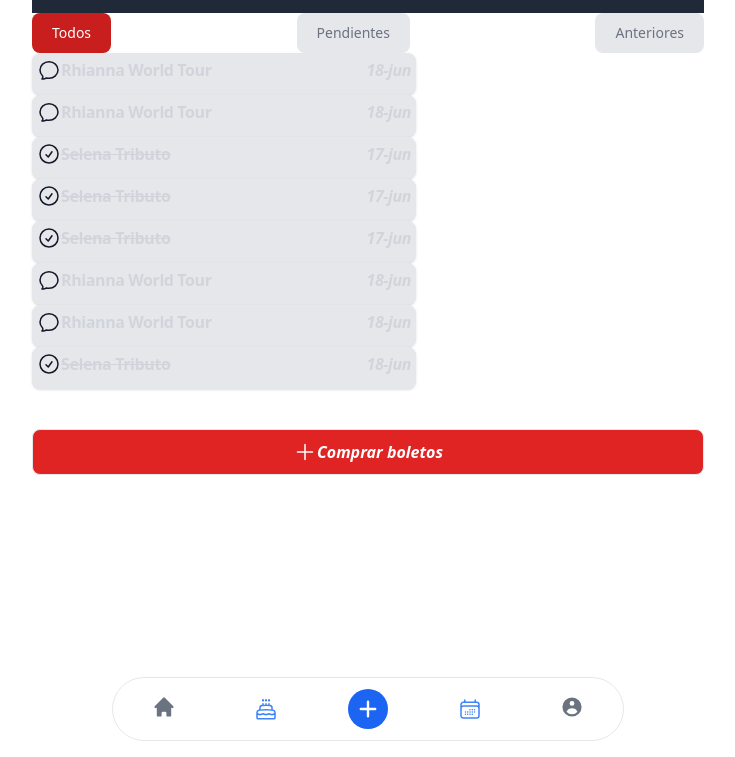
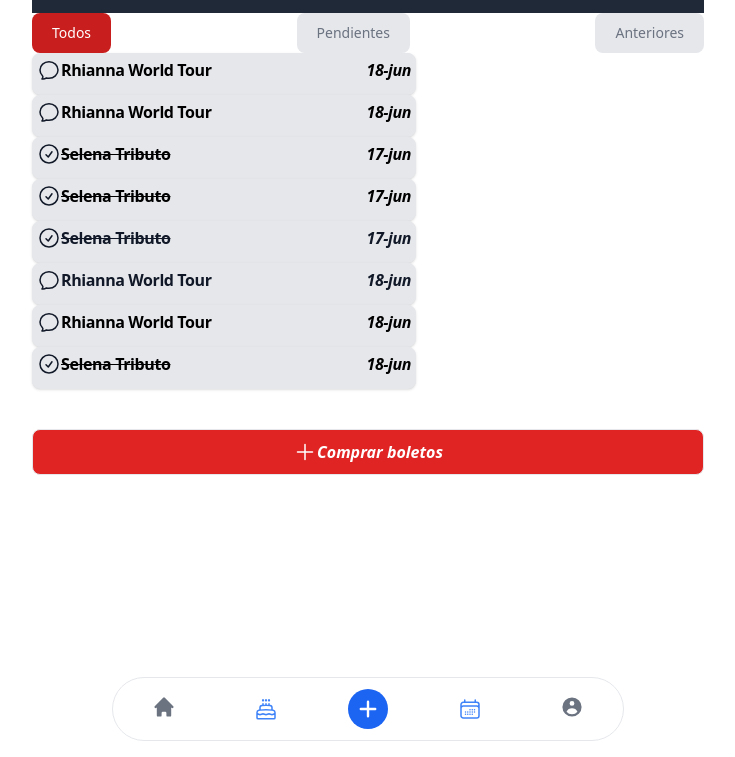
Before and after one commit to lalorodriguezz/Evento, a website built with Vite: page tickets.html in a window 1280 px wide. Shown: the part 43-800 px from the top of the page, without its empty margins (272-1007 px from the left). Built offline with nearby package versions, Linux system fonts and the light colour scheme.

Commit message:
actualizando

```diff
--- a/perfil.html
+++ b/perfil.html
@@ -7,6 +7,9 @@
     <title>Mi perfil</title>
 </head>
 <body>
+    <div id="header"></div>
+
+
     <main>
     <div class="relative">
          <img src="./src/images/img1.jpg" alt="img1.jpg" />
--- a/tickets.html
+++ b/tickets.html
@@ -58,11 +58,11 @@
                       </svg>
 
                    </div>
-                   <span class="text-gray-300">
+                   <span class="text-black">
                     Rhianna World Tour
                   </span>
                   <div class="flex justify-right float-right italic font-bold text-md">
-                    <span class="text-gray-300">
+                    <span class="text-black">
                         18-jun
                       </span>
                    </div>
@@ -78,11 +78,11 @@
                       </svg>
 
                    </div>
-                   <span class="text-gray-300">
+                   <span class="text-black">
                     Rhianna World Tour
                   </span>
                   <div class="flex justify-right float-right italic font-bold text-md">
-                    <span class="text-gray-300">
+                    <span class="text-black">
                         18-jun
                       </span>
                    </div>
@@ -97,11 +97,11 @@
                         <path stroke-linecap="round" stroke-linejoin="round" d="M9 12.75L11.25 15 15 9.75M21 12a9 9 0 11-18 0 9 9 0 0118 0z" />
                       </svg>
                    </div>
-                   <span class="text-gray-300">
+                   <span class="text-black">
                     <del>Selena Tributo</del>
                   </span>
                   <div class="flex justify-right float-right italic font-bold text-md">
-                    <span class="text-gray-300">
+                    <span class="text-black">
                         17-jun
                       </span>
                    </div>
@@ -116,11 +116,11 @@
                         <path stroke-linecap="round" stroke-linejoin="round" d="M9 12.75L11.25 15 15 9.75M21 12a9 9 0 11-18 0 9 9 0 0118 0z" />
                       </svg>
                    </div>
-                   <span class="text-gray-300">
+                   <span class="text-black">
                     <del>Selena Tributo</del>
                   </span>
                   <div class="flex justify-right float-right italic font-bold text-md">
-                    <span class="text-gray-300">
+                    <span class="text-black">
                         17-jun
                       </span>
                    </div>
@@ -135,11 +135,11 @@
                         <path stroke-linecap="round" stroke-linejoin="round" d="M9 12.75L11.25 15 15 9.75M21 12a9 9 0 11-18 0 9 9 0 0118 0z" />
                       </svg>
                    </div>
-                   <span class="text-gray-300">
+                   <span class="text-text-black">
                     <del>Selena Tributo</del>
                   </span>
                   <div class="flex justify-right float-right italic font-bold text-md">
-                    <span class="text-gray-300">
+                    <span class="text-text-black">
                         17-jun
                       </span>
                    </div>
@@ -155,11 +155,11 @@
                       </svg>
 
                    </div>
-                   <span class="text-gray-300">
+                   <span class="text-text-black">
                     Rhianna World Tour
                   </span>
                   <div class="flex justify-right float-right italic font-bold text-md">
-                    <span class="text-gray-300">
+                    <span class="text-text-black">
                         18-jun
                       </span>
                    </div>
@@ -175,11 +175,11 @@
                       </svg>
 
                    </div>
-                   <span class="text-gray-300">
+                   <span class="text-black">
                     Rhianna World Tour
                   </span>
                   <div class="flex justify-right float-right italic font-bold text-md">
-                    <span class="text-gray-300">
+                    <span class="text-black">
                         18-jun
                       </span>
                    </div>
@@ -194,11 +194,11 @@
                         <path stroke-linecap="round" stroke-linejoin="round" d="M9 12.75L11.25 15 15 9.75M21 12a9 9 0 11-18 0 9 9 0 0118 0z" />
                       </svg>
                    </div>
-                   <span class="text-gray-300">
+                   <span class="text-black">
                     <del>Selena Tributo</del>
                   </span>
                   <div class="flex justify-right float-right italic font-bold text-md">
-                    <span class="text-gray-300">
+                    <span class="text-black">
                         18-jun
                       </span>
                    </div>
```
